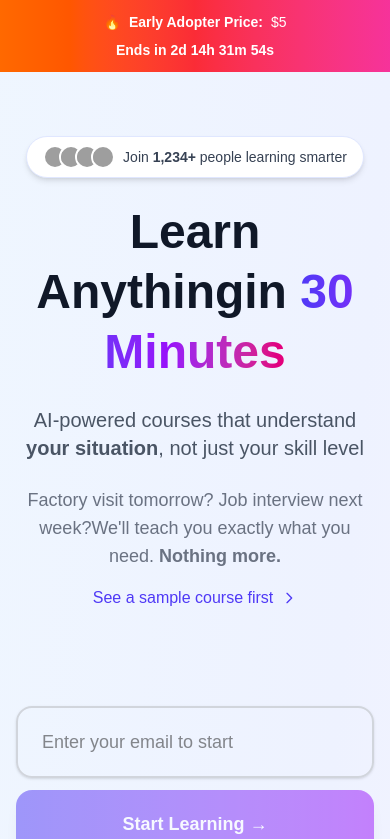
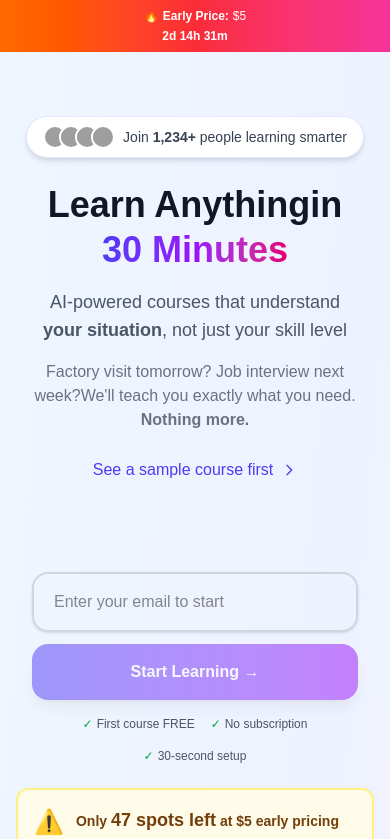
Before and after one commit to rahul-dcosta/adaptive-courses, a Next.js app in the folder app/: page / in a window 390 px wide. Shown: the top 839 px of the page. Built offline with nearby package versions, Linux system fonts and the light colour scheme; no server answers; grey boxes are pictures that could not be loaded.

Commit message:
Mobile optimization: fix font sizes, touch targets, spacing, and viewport for iPhone

```diff
--- a/app/app/layout.tsx
+++ b/app/app/layout.tsx
@@ -32,7 +32,7 @@ export const metadata: Metadata = {
     images: ['/og-image.png'],
     creator: '@AdaptiveCourses',
   },
-  viewport: 'width=device-width, initial-scale=1, maximum-scale=5',
+  viewport: 'width=device-width, initial-scale=1, maximum-scale=1, user-scalable=no',
   themeColor: '#4F46E5',
   manifest: '/manifest.json',
   icons: {
@@ -40,6 +40,8 @@ export const metadata: Metadata = {
     apple: '/apple-icon.png',
   },
 };
+
+import MobileOptimized from '@/components/MobileOptimized';
 
 export default function RootLayout({
   children,
@@ -87,7 +89,11 @@ export default function RootLayout({
           }}
         />
       </head>
-      <body className="antialiased">{children}</body>
+      <body className="antialiased">
+        <MobileOptimized>
+          {children}
+        </MobileOptimized>
+      </body>
     </html>
   );
 }
--- a/app/components/LandingPageEnhanced.tsx
+++ b/app/components/LandingPageEnhanced.tsx
@@ -80,17 +80,17 @@ export default function LandingPageEnhanced() {
               </div>
             </div>
 
-            <div className="text-center mb-12">
-              <h1 className="text-5xl md:text-7xl font-black text-gray-900 mb-6 leading-tight">
+            <div className="text-center mb-8 md:mb-12">
+              <h1 className="text-4xl sm:text-5xl md:text-7xl font-black text-gray-900 mb-4 md:mb-6 leading-tight px-2">
                 Learn Anything<br className="hidden sm:block" />
                 in <span className="bg-gradient-to-r from-indigo-600 via-purple-600 to-pink-600 bg-clip-text text-transparent">
                   30 Minutes
                 </span>
               </h1>
-              <p className="text-xl md:text-2xl text-gray-600 mb-6 max-w-3xl mx-auto">
+              <p className="text-lg sm:text-xl md:text-2xl text-gray-600 mb-4 md:mb-6 max-w-3xl mx-auto px-4">
                 AI-powered courses that understand <strong>your situation</strong>, not just your skill level
               </p>
-              <p className="text-lg text-gray-500 mb-4 max-w-2xl mx-auto">
+              <p className="text-base sm:text-lg text-gray-500 mb-4 max-w-2xl mx-auto px-4">
                 Factory visit tomorrow? Job interview next week?<br className="hidden md:block" />
                 We'll teach you exactly what you need. <strong>Nothing more.</strong>
               </p>
@@ -108,7 +108,7 @@ export default function LandingPageEnhanced() {
             </div>
 
             {/* Email Capture - Enhanced */}
-            <div className="max-w-lg mx-auto mb-8">
+            <div className="max-w-lg mx-auto mb-6 md:mb-8 px-4">
               <form onSubmit={handleEmailSubmit} className="relative">
                 <div className="flex flex-col sm:flex-row gap-3">
                   <input
@@ -116,20 +116,20 @@ export default function LandingPageEnhanced() {
                     value={email}
                     onChange={(e) => setEmail(e.target.value)}
                     placeholder="Enter your email to start"
-                    className="flex-1 px-6 py-5 text-lg rounded-2xl border-2 border-gray-300 focus:border-indigo-500 focus:ring-4 focus:ring-indigo-100 focus:outline-none transition-all shadow-sm"
+                    className="flex-1 px-5 sm:px-6 py-4 sm:py-5 text-base sm:text-lg rounded-2xl border-2 border-gray-300 focus:border-indigo-500 focus:ring-4 focus:ring-indigo-100 focus:outline-none transition-all shadow-sm"
                     required
                   />
                   <button
                     type="submit"
                     disabled={!email.includes('@')}
-                    className="bg-gradient-to-r from-indigo-600 to-purple-600 text-white font-bold px-10 py-5 rounded-2xl hover:from-indigo-700 hover:to-purple-700 transition-all transform hover:scale-[1.02] active:scale-[0.98] disabled:opacity-50 disabled:cursor-not-allowed shadow-lg hover:shadow-xl text-lg whitespace-nowrap"
+                    className="bg-gradient-to-r from-indigo-600 to-purple-600 text-white font-bold px-8 sm:px-10 py-4 sm:py-5 rounded-2xl hover:from-indigo-700 hover:to-purple-700 transition-all transform hover:scale-[1.02] active:scale-[0.98] disabled:opacity-50 disabled:cursor-not-allowed shadow-lg hover:shadow-xl text-base sm:text-lg whitespace-nowrap min-h-[56px]"
                   >
                     Start Learning →
                   </button>
                 </div>
               </form>
 
-              <div className="flex items-center justify-center gap-6 mt-4 text-sm text-gray-600">
+              <div className="flex flex-wrap items-center justify-center gap-4 sm:gap-6 mt-4 text-xs sm:text-sm text-gray-600 px-4">
                 <div className="flex items-center gap-1">
                   <span className="text-green-600">✓</span>
                   <span>First course FREE</span>
--- /dev/null
+++ b/app/components/MobileOptimized.tsx
@@ -0,0 +1,78 @@
+'use client';
+
+/**
+ * Mobile-specific CSS optimizations
+ * Fixes common iOS/Android rendering issues
+ */
+export default function MobileOptimized({ children }: { children: React.ReactNode }) {
+  return (
+    <>
+      <style jsx global>{`
+        /* Fix iOS zoom on input focus */
+        @supports (-webkit-touch-callout: none) {
+          input[type="text"],
+          input[type="email"],
+          input[type="number"],
+          textarea,
+          select {
+            font-size: 16px !important;
+          }
+        }
+
+        /* Prevent zoom on double-tap */
+        * {
+          touch-action: manipulation;
+        }
+
+        /* Smooth scroll on iOS */
+        html {
+          -webkit-overflow-scrolling: touch;
+        }
+
+        /* Better tap highlighting */
+        * {
+          -webkit-tap-highlight-color: rgba(79, 70, 229, 0.1);
+        }
+
+        /* Fix iOS button styling */
+        button,
+        input[type="button"],
+        input[type="submit"] {
+          -webkit-appearance: none;
+          appearance: none;
+        }
+
+        /* Improve touch target sizes */
+        button,
+        a {
+          min-height: 44px;
+          min-width: 44px;
+        }
+
+        /* Better viewport units on mobile */
+        .min-h-screen {
+          min-height: 100vh;
+          min-height: -webkit-fill-available;
+        }
+
+        /* Prevent text size adjustment on orientation change */
+        html {
+          -webkit-text-size-adjust: 100%;
+          text-size-adjust: 100%;
+        }
+
+        /* Hide scrollbar on mobile for cleaner look */
+        @media (max-width: 768px) {
+          ::-webkit-scrollbar {
+            display: none;
+          }
+          * {
+            -ms-overflow-style: none;
+            scrollbar-width: none;
+          }
+        }
+      `}</style>
+      {children}
+    </>
+  );
+}
--- a/app/components/UrgencyBanner.tsx
+++ b/app/components/UrgencyBanner.tsx
@@ -48,15 +48,15 @@ export default function UrgencyBanner({ type = 'early-pricing' }: UrgencyBannerP
 
   if (type === 'early-pricing') {
     return (
-      <div className="bg-gradient-to-r from-orange-500 via-red-500 to-pink-500 text-white py-3 px-4 text-center shadow-lg">
-        <div className="max-w-4xl mx-auto flex flex-col sm:flex-row items-center justify-center gap-2 sm:gap-4 text-sm sm:text-base">
-          <span className="flex items-center gap-2">
-            🔥 <strong>Early Adopter Price:</strong> $5
-            <span className="hidden sm:inline text-white/80 line-through">$15</span>
+      <div className="bg-gradient-to-r from-orange-500 via-red-500 to-pink-500 text-white py-2 sm:py-3 px-3 sm:px-4 text-center shadow-lg">
+        <div className="max-w-4xl mx-auto flex flex-col sm:flex-row items-center justify-center gap-1 sm:gap-4 text-xs sm:text-base">
+          <span className="flex items-center gap-1 sm:gap-2">
+            🔥 <strong>Early Price:</strong> $5
+            <span className="hidden sm:inline text-white/80 line-through ml-1">$15</span>
           </span>
           <span className="hidden sm:inline">•</span>
-          <span className="flex items-center gap-2 font-mono font-bold">
-            Ends in {timeLeft.days}d {timeLeft.hours}h {timeLeft.minutes}m {timeLeft.seconds}s
+          <span className="flex items-center gap-1 sm:gap-2 font-mono font-bold text-xs sm:text-base">
+            {timeLeft.days}d {timeLeft.hours}h {timeLeft.minutes}m
           </span>
         </div>
       </div>
```
Also changed, not shown: app/components/CourseBuilderEnhanced.tsx (+8 -8 lines).
